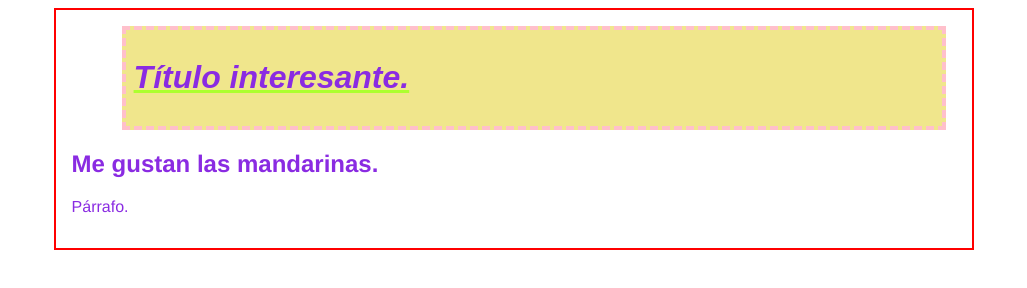
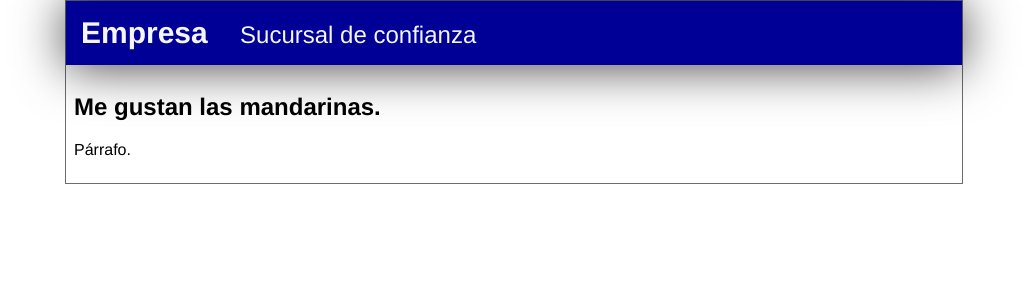
Before and after one commit to ErikGmz/ErikGmz.github.io, a plain HTML site: page Prueba.html in a window 1280 px wide. Shown: the whole page, without its empty margins (126-1153 px from the left). Drawn offline with Linux system fonts and the light colour scheme.

Commit message:
Mejora en estilo.

```diff
--- a/Estilos.css
+++ b/Estilos.css
@@ -2,23 +2,43 @@ body {
     color: darkred;
     font-family: Helvetica;
     text-align: center;
+    margin: 0;
+    padding: 0;
 }
 
 #Cabecera {
     color: blueviolet;
-    padding: 1em;
-    margin: auto;
+    padding: 0;
+    margin: 0 auto;
     text-align: left;
+
     width: 70%;
-    border: 2px solid red;
+    border: 1px solid rgba(0, 0, 0, 0.575);
 }
 
 #Extra {
-    text-decoration: greenyellow underline;
-    font-style: oblique;
-    font-family: Arial;
-    background-color: khaki;
+    color: whitesmoke;
+    font-weight: bold;
+    font-size: 30px;
+    font-family: Helvetica;
+    background-color: rgb(0, 0, 151);
     padding: 0.5em;
-    margin: 0 10px 0 50px;
-    border: 4px dashed pink;
+    margin: 0;
+    border: 2px none black;
+    box-shadow: 0px 2px 50px 0px rgba(0, 0, 0, 0.75);
 }
+
+#Extra #linea {
+    font-weight: normal;
+    font-size: 0.8em;
+    padding: 0 0 0 1em;
+}
+
+#Contenido {
+    color: black;
+    font-family: Helvetica;
+    padding: 0.5em;
+    margin: 0;
+    text-align: left;
+
+}
--- a/Prueba.html
+++ b/Prueba.html
@@ -8,10 +8,13 @@
     <body>
         <div id = "Cabecera">
             <div id = "Extra">
-                <h1> Título interesante. </h1>
+                Empresa
+                <span id = "linea"> Sucursal de confianza </span>
             </div>
-            <h2> Me gustan las mandarinas. </h2>
-            <p> Párrafo. </p>
+            <div id = "Contenido">
+                <h2> Me gustan las mandarinas. </h2>
+                <p> Párrafo. </p>
+            </div>
         </div>
     </body>
 </html>
```
